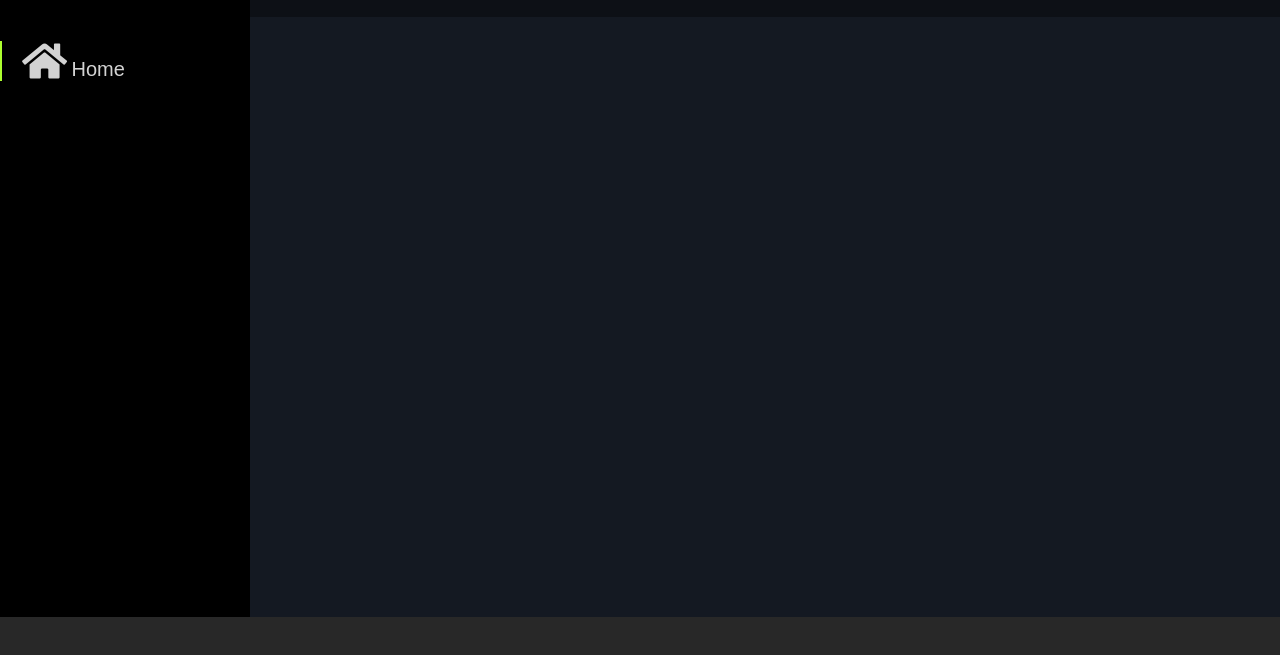
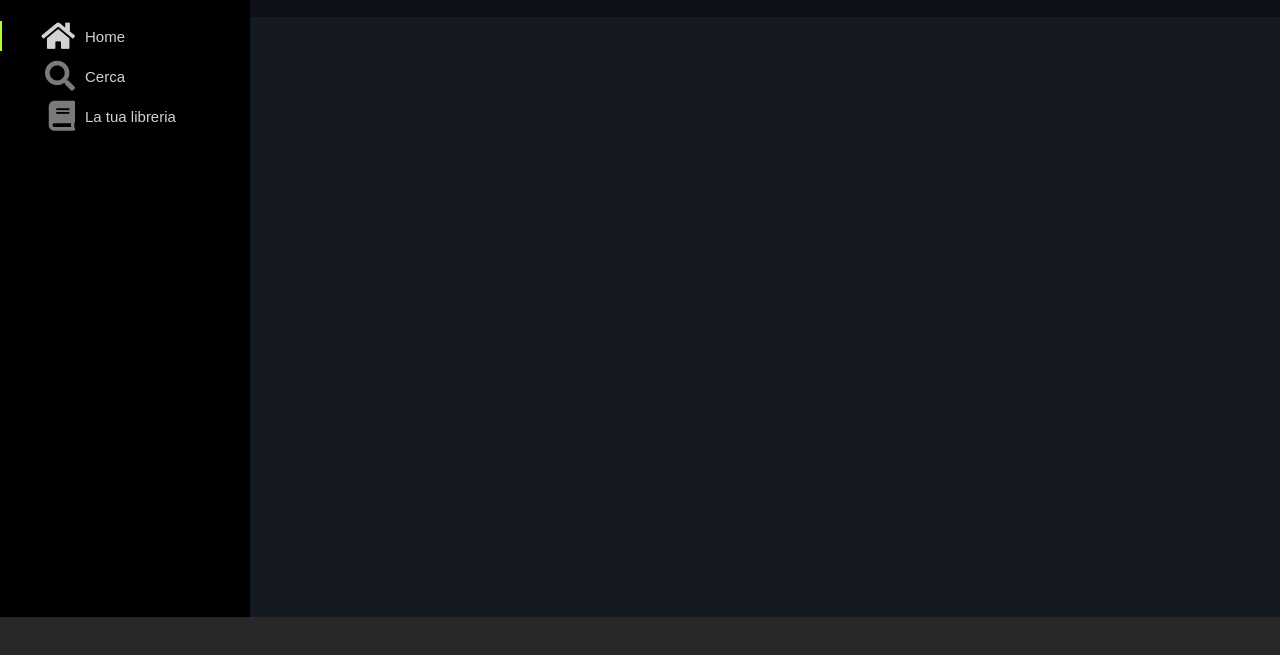
Before and after one commit to riccardolipparini/html-css-spotifyweb, a plain HTML site: page index.html in a window 1280 px wide. Shown: the part 83-738 px from the top of the page. Drawn offline with Linux system fonts and the light colour scheme.

Commit message:
home upgrade

```diff
--- a/css/style.css
+++ b/css/style.css
@@ -12,7 +12,6 @@ body{
     height: calc(100vh - 100px);
     width: 100%;
     /* debug */
-    background-color: brown;
 }
 #player{
     height: 100px;
@@ -32,19 +31,69 @@ body{
     height: 60px;
     margin: 20px 0 0 20px;
 }
+.homeflex{
+    display: flex;
+}
+#greenborder{
+    display: flex;
+    width: 30%;
+    justify-content: end;
+    margin-top: 20px;
+    border-left: solid 2px rgba(173,255,47,255);
+}
+#hometext{
+    align-items: center;
+    display: flex;
+    margin-top: 20px;
+    margin-left: 10px;
+}
+.hometext2{
+    align-items: center;
+    display: flex;
+    margin-top: 10px;
+    margin-left: 10px;
+}
+.iconshome{
+    display: flex;
+    width: 30%;
+    justify-content: end;
+    margin-top: 10px;
+}
+.iconshome i{
+    color: rgba(123,122,123,255);
+    font-size: 30px;
+}
+
 .fa-home{
     color:rgba(210,210,210,255);
-    font-size: 40px;
+    font-size: 30px;
 }
-#greenborder{
-    margin-top: 40px;
-    padding-left: 20px;
-    border-left: solid 2px rgba(173,255,47,255);
+
+#hometext span{
+    color:rgba(210,210,210,255);
+    font-size: 15px;
 }
-#greenborder span{
+.hometext2 span{
     color:rgba(210,210,210,255);
-    font-size: 20px;
+    font-size: 15px;
 }
+.fa-home:hover,
+.fa-search:hover,
+.fa-book:hover{
+    cursor: pointer;
+    color: white;
+}
+.homeflex:hover{
+    cursor: pointer;
+    color: white;
+}
+
+
+
+
+
+
+
 main{
     height: 100%;
     width: calc(100% - 250px);
--- a/index.html
+++ b/index.html
@@ -1,5 +1,6 @@
 <!DOCTYPE html>
 <html lang="en">
+
 <head>
     <meta charset="UTF-8">
     <meta http-equiv="X-UA-Compatible" content="IE=edge">
@@ -8,14 +9,35 @@
     <link rel="stylesheet" href="https://cdnjs.cloudflare.com/ajax/libs/font-awesome/5.15.3/css/all.min.css">
     <title>Spotify web player</title>
 </head>
+
 <body>
     <!-- macroblocchi -->
     <div id="container">
         <aside id="home">
             <img src="img/logo.svg" alt="">
-            <div id="greenborder">
-                <i class="fas fa-home"></i>
-                <span> Home</span>
+            <div class="homeflex">
+                <div id="greenborder">
+                    <i class="fas fa-home"></i>
+                </div>
+                <div id="hometext">
+                    <span> Home</span>
+                </div>
+            </div>
+            <div class="homeflex">
+                <div class="iconshome">
+                    <i class="fas fa-search"></i>
+                </div>
+                <div class="hometext2">
+                    <span> Cerca</span>
+                </div>
+            </div>
+            <div class="homeflex">
+                <div class="iconshome">
+                    <i class="fas fa-book"></i>
+                </div>
+                <div class="hometext2">
+                    <span> La tua libreria</span>
+                </div>
             </div>
 
         </aside>
@@ -35,4 +57,5 @@
 
     </div>
 </body>
+
 </html>
```
